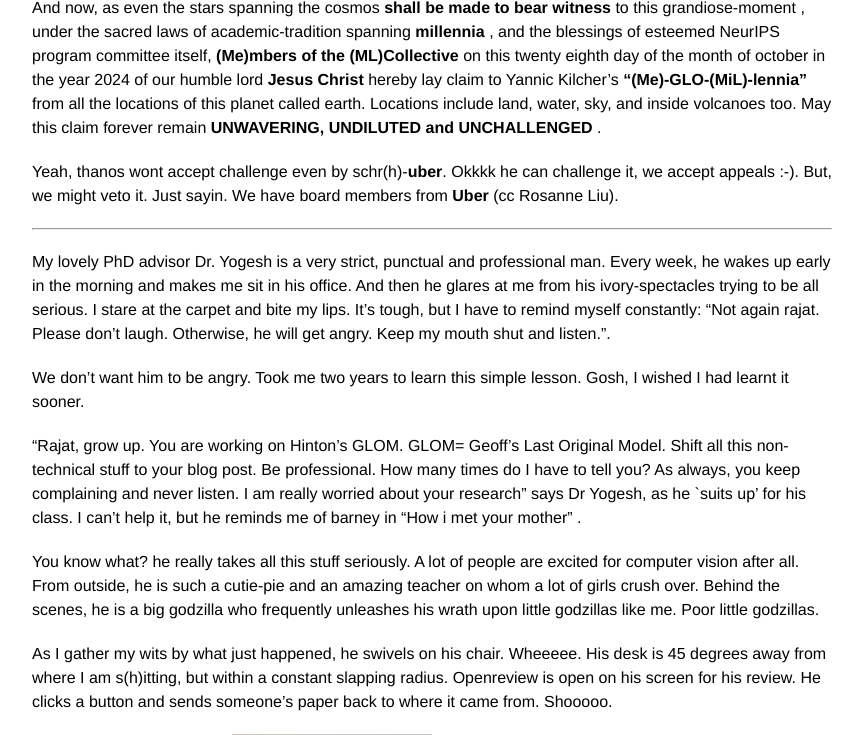
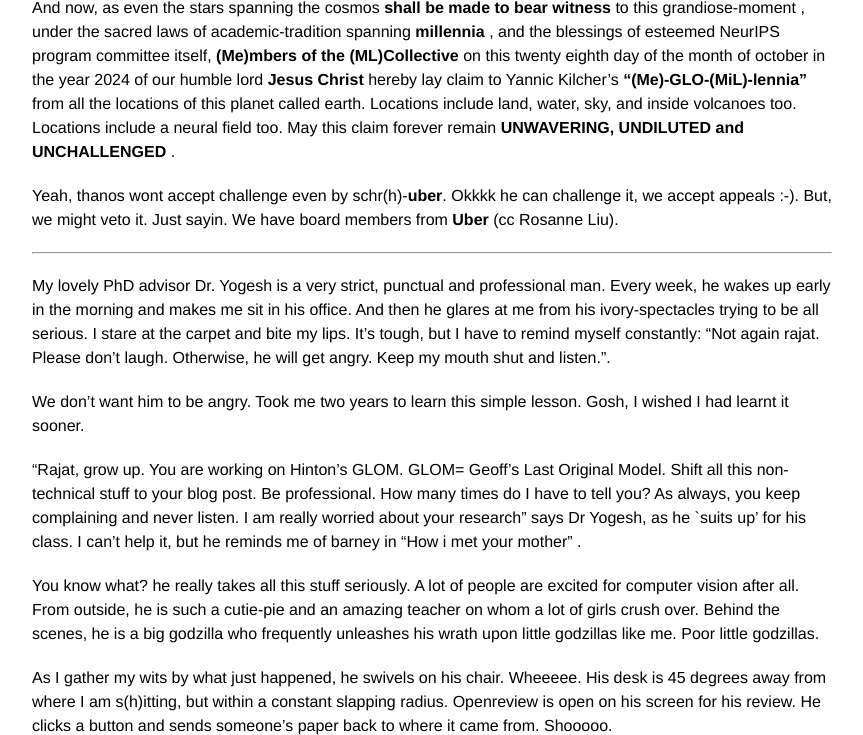
Before and after one commit to rajatmodi62/rajatmodi62.github.io, a Jekyll site: the page built from _posts/2024-10-26-hinton_apm.md, in a window 1280 px wide and 900 px high, scrolled down 1582 px, cut to the strip 165-900 px from the top of the window. Shown: the whole strip, without its empty margins (208-1071 px from the left). Built offline with Jekyll 4.4.1, drawn with Linux system fonts in a browser that asks for light colours; comment, search, counter and statistics services are not loaded.

Commit message:
soft link blog

```diff
--- a/_posts/2024-10-26-hinton_apm.md
+++ b/_posts/2024-10-26-hinton_apm.md
@@ -27,7 +27,7 @@ date:   2024-10-26 11:00:00
 </div>
 
 
-And now, as even the stars spanning the cosmos <b> shall be made to bear witness </b> to this grandiose-moment , under the sacred laws of academic-tradition spanning <b> millennia </b>, and the blessings of esteemed NeurIPS program committee itself, <b>(Me)mbers of the (ML)Collective</b> on this twenty eighth day of the month of october in the year 2024 of our humble lord <b>Jesus Christ</b>  hereby lay claim to  Yannic Kilcher’s <b>“(Me)-GLO-(MiL)-lennia”</b> from all the locations of this planet called earth. Locations include land, water, sky, and inside volcanoes too. May this claim forever remain <b>UNWAVERING, UNDILUTED and UNCHALLENGED </b>.
+And now, as even the stars spanning the cosmos <b> shall be made to bear witness </b> to this grandiose-moment , under the sacred laws of academic-tradition spanning <b> millennia </b>, and the blessings of esteemed NeurIPS program committee itself, <b>(Me)mbers of the (ML)Collective</b> on this twenty eighth day of the month of october in the year 2024 of our humble lord <b>Jesus Christ</b>  hereby lay claim to  Yannic Kilcher’s <b>“(Me)-GLO-(MiL)-lennia”</b> from all the locations of this planet called earth. Locations include land, water, sky, and inside volcanoes too. Locations include a neural field too. May this claim forever remain <b>UNWAVERING, UNDILUTED and UNCHALLENGED </b>.
 
 Yeah, thanos wont accept challenge even by schr(h)-<b>uber</b>. Okkkk he can challenge it, we accept appeals :-). But, we might veto it. Just sayin. We have board members from <b>Uber</b> (cc Rosanne Liu).
 
```
